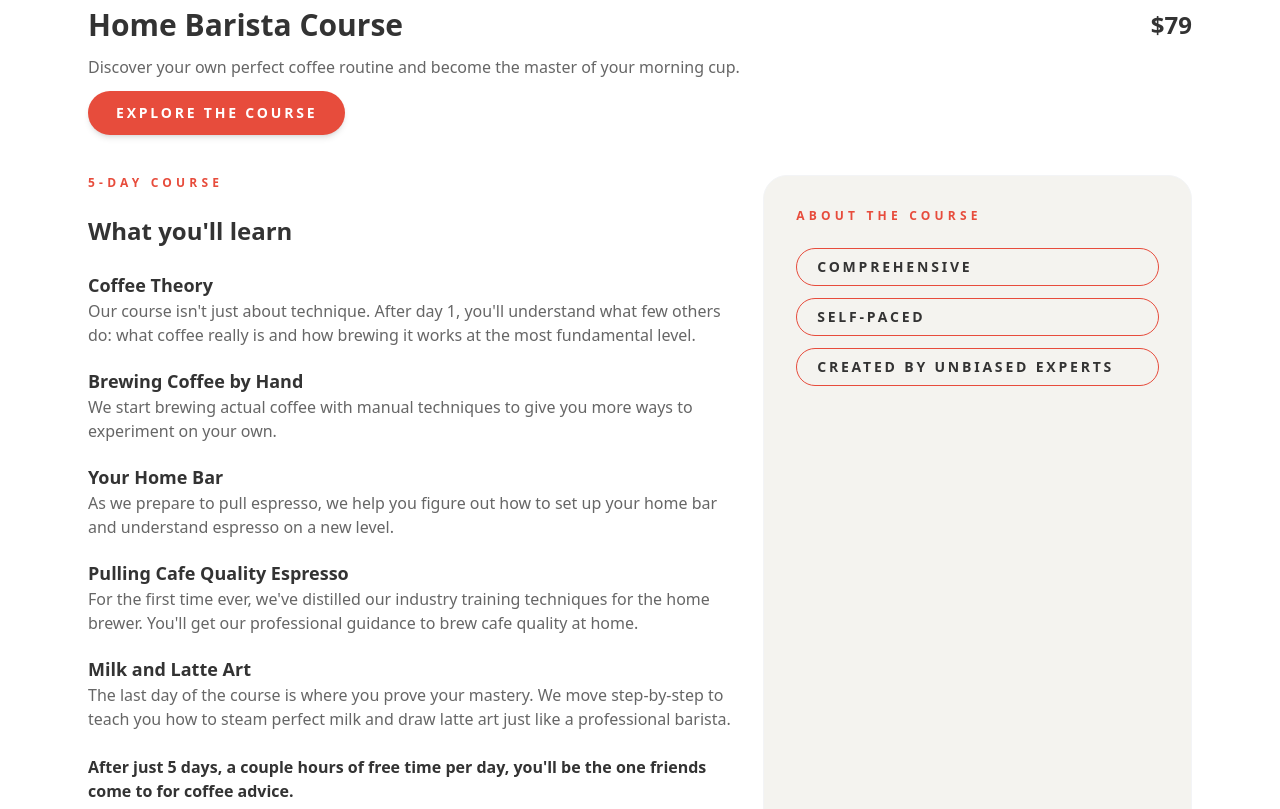
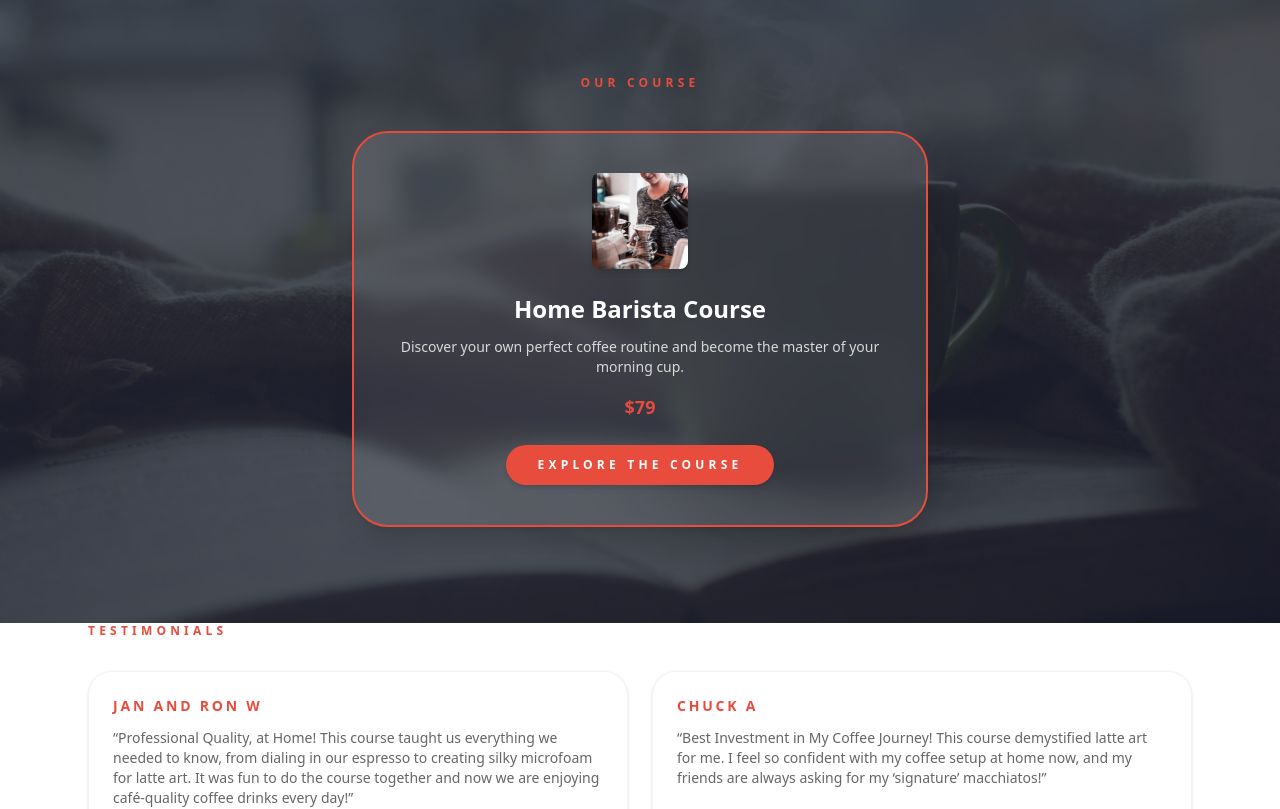
Before and after one commit to innovationwizard/virtualcoffee, a Next.js app: page / in a window 1280 px wide. Shown: the part 1820-2629 px from the top of the page. Built offline with nearby package versions, Linux system fonts and the light colour scheme.

Commit message:
Style course section to match original.

```diff
--- a/app/page.tsx
+++ b/app/page.tsx
@@ -116,114 +116,36 @@ export default function HomePage() {
 
       <section
         id="course"
-        className="mx-auto w-full max-w-6xl space-y-10 px-6 pb-16"
+        className="relative w-full bg-brand-navy/60"
+        style={{
+          backgroundImage: "url('/images/our-course-bg.png')",
+          backgroundPosition: "center",
+          backgroundSize: "cover",
+        }}
       >
-        <div className="space-y-3">
+        <div className="absolute inset-0 bg-brand-navy/70" aria-hidden />
+        <div className="relative mx-auto flex w-full max-w-6xl flex-col items-center gap-10 px-6 py-20 text-center text-white md:py-24">
           <p className="text-xs font-semibold uppercase tracking-[0.35em] text-brand-red">
             Our Course
           </p>
-          <div className="flex flex-wrap items-center justify-between gap-4">
-            <h3 className="text-3xl font-bold text-brand-text">
-              Home Barista Course
-            </h3>
-            <span className="text-2xl font-bold text-brand-text">$79</span>
-          </div>
-          <p className="max-w-3xl text-base text-brand-text-light">
-            Discover your own perfect coffee routine and become the master of
-            your morning cup.
-          </p>
-          <a
-            href="/login"
-            className="inline-flex rounded-full bg-brand-red px-7 py-3 text-sm font-semibold uppercase tracking-[0.2em] text-white shadow-md transition hover:bg-red-600"
-          >
-            Explore the Course
-          </a>
-        </div>
-
-        <div className="grid gap-8 md:grid-cols-[1.2fr_0.8fr]">
-          <div className="space-y-6">
-            <p className="text-xs font-semibold uppercase tracking-[0.35em] text-brand-red">
-              5-Day Course
+          <div className="w-full max-w-xl rounded-[36px] border-2 border-brand-red bg-white/10 px-8 py-10 text-white shadow-xl backdrop-blur-sm">
+            <img
+              src="/images/kayla-phaneuf-gQbHr55OTJI-unsplash-scaled-1-300x300.jpg"
+              alt="Home Barista Course preview"
+              className="mx-auto h-24 w-24 rounded-lg object-cover shadow-md"
+            />
+            <h3 className="mt-6 text-2xl font-semibold">Home Barista Course</h3>
+            <p className="mt-3 text-sm text-white/80">
+              Discover your own perfect coffee routine and become the master of
+              your morning cup.
             </p>
-            <h4 className="text-2xl font-bold text-brand-text">
-              What you&apos;ll learn
-            </h4>
-            <div className="space-y-5 text-base text-brand-text-light">
-              <div>
-                <h5 className="text-lg font-semibold text-brand-text">
-                  Coffee Theory
-                </h5>
-                <p>
-                  Our course isn&apos;t just about technique. After day 1,
-                  you&apos;ll understand what few others do: what coffee really
-                  is and how brewing it works at the most fundamental level.
-                </p>
-              </div>
-              <div>
-                <h5 className="text-lg font-semibold text-brand-text">
-                  Brewing Coffee by Hand
-                </h5>
-                <p>
-                  We start brewing actual coffee with manual techniques to give
-                  you more ways to experiment on your own.
-                </p>
-              </div>
-              <div>
-                <h5 className="text-lg font-semibold text-brand-text">
-                  Your Home Bar
-                </h5>
-                <p>
-                  As we prepare to pull espresso, we help you figure out how to
-                  set up your home bar and understand espresso on a new level.
-                </p>
-              </div>
-              <div>
-                <h5 className="text-lg font-semibold text-brand-text">
-                  Pulling Cafe Quality Espresso
-                </h5>
-                <p>
-                  For the first time ever, we&apos;ve distilled our industry
-                  training techniques for the home brewer. You&apos;ll get our
-                  professional guidance to brew cafe quality at home.
-                </p>
-              </div>
-              <div>
-                <h5 className="text-lg font-semibold text-brand-text">
-                  Milk and Latte Art
-                </h5>
-                <p>
-                  The last day of the course is where you prove your mastery.
-                  We move step-by-step to teach you how to steam perfect milk and
-                  draw latte art just like a professional barista.
-                </p>
-              </div>
-            </div>
-            <p className="text-base font-semibold text-brand-text">
-              After just 5 days, a couple hours of free time per day, you&apos;ll
-              be the one friends come to for coffee advice.
-            </p>
+            <p className="mt-4 text-lg font-semibold text-brand-red">$79</p>
             <a
               href="/login"
-              className="inline-flex rounded-full bg-brand-red px-7 py-3 text-sm font-semibold uppercase tracking-[0.2em] text-white shadow-md transition hover:bg-red-600"
+              className="mt-6 inline-flex rounded-full bg-brand-red px-8 py-3 text-xs font-semibold uppercase tracking-[0.35em] text-white shadow-md transition hover:bg-red-600"
             >
-              Enroll Now
+              Explore the Course
             </a>
-          </div>
-          <div className="space-y-6 rounded-3xl border border-gray-100 bg-brand-beige p-8">
-            <p className="text-xs font-semibold uppercase tracking-[0.35em] text-brand-red">
-              About the Course
-            </p>
-            <div className="space-y-3 text-sm font-semibold uppercase tracking-[0.2em] text-brand-text">
-              <div className="rounded-full border border-brand-red px-5 py-2">
-                Comprehensive
-              </div>
-              <div className="rounded-full border border-brand-red px-5 py-2">
-                Self-paced
-              </div>
-              <div className="rounded-full border border-brand-red px-5 py-2">
-                Created by Unbiased Experts
-              </div>
-            </div>
           </div>
         </div>
       </section>
```
Also changed, not shown: public/images/our-course-bg.png (added).
